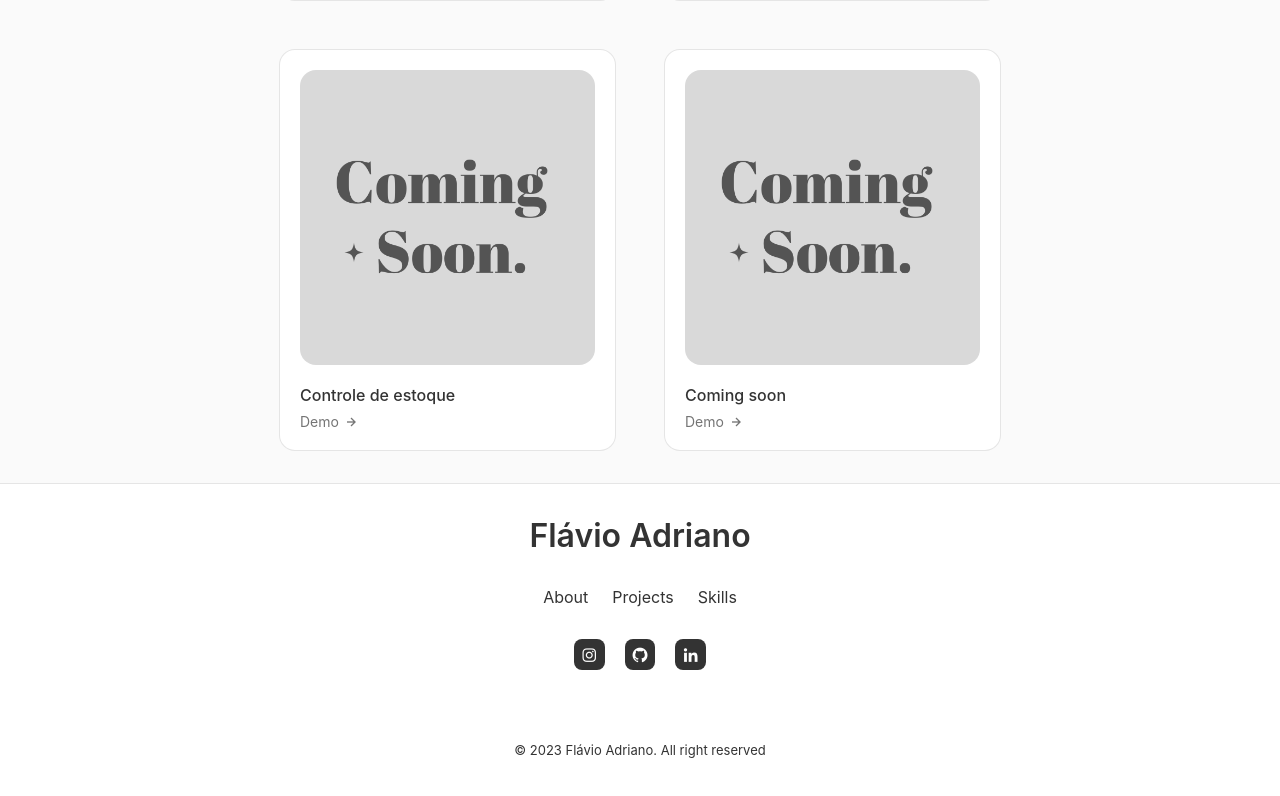
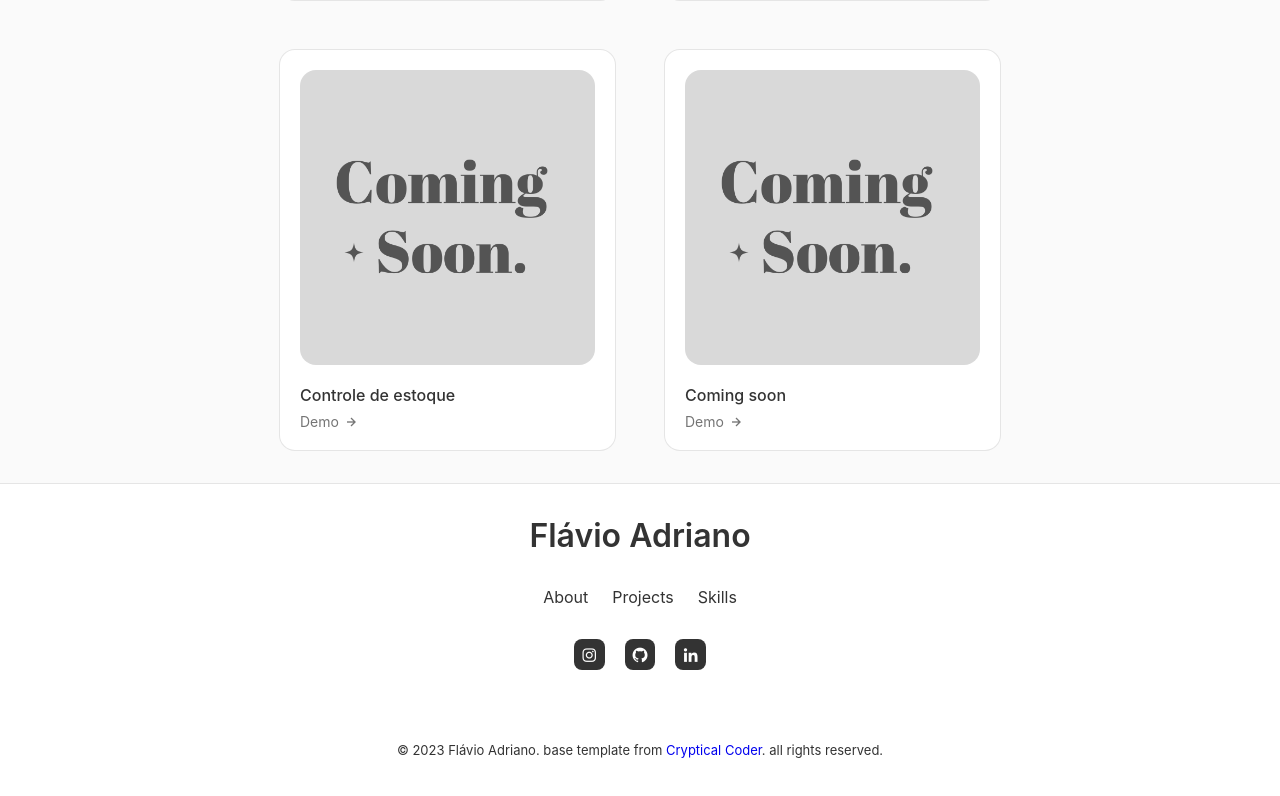
Before and after one commit to FravonDev/portfolio, a React (Vite) app: page / in a window 1280 px wide. Shown: the part 2788-3584 px from the top of the page. Built offline with nearby package versions, Linux system fonts and the light colour scheme.

Commit message:
feat: footer credits

```diff
--- a/src/components/Footer/Footer.jsx
+++ b/src/components/Footer/Footer.jsx
@@ -55,7 +55,15 @@ function Footer() {
         </div>
 
         <span className="footer__copy">
-          &copy; 2023 Flávio Adriano. All right reserved
+          &copy; 2023 Flávio Adriano. base template from{" "}
+          <a
+            href="https://www.youtube.com/watch?v=3aCoZudPEKE&list=PLrKudo5h_b8DNVrsMdvR0G-ckA9o2m_13&index=7"
+            target="_blank"
+            rel="noopener noreferrer"
+          >
+            Cryptical Coder
+          </a>
+          . all rights reserved.
         </span>
       </div>
     </footer>
```
